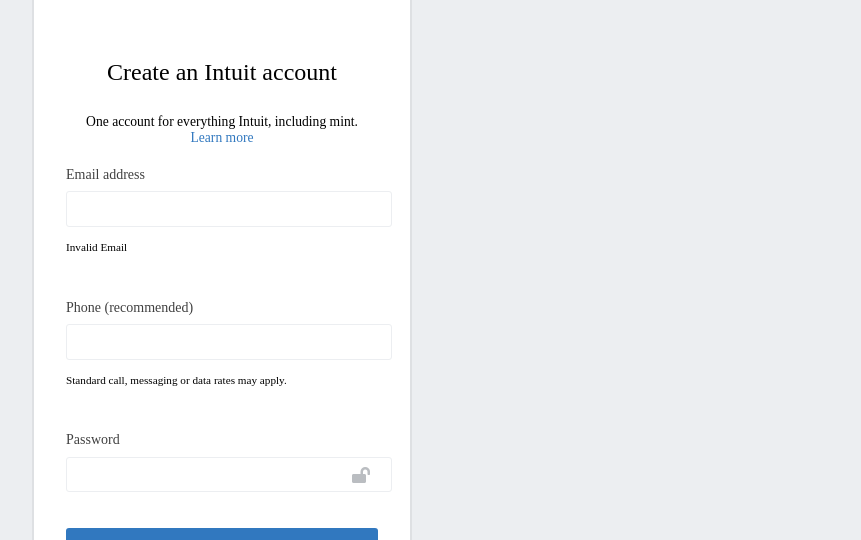
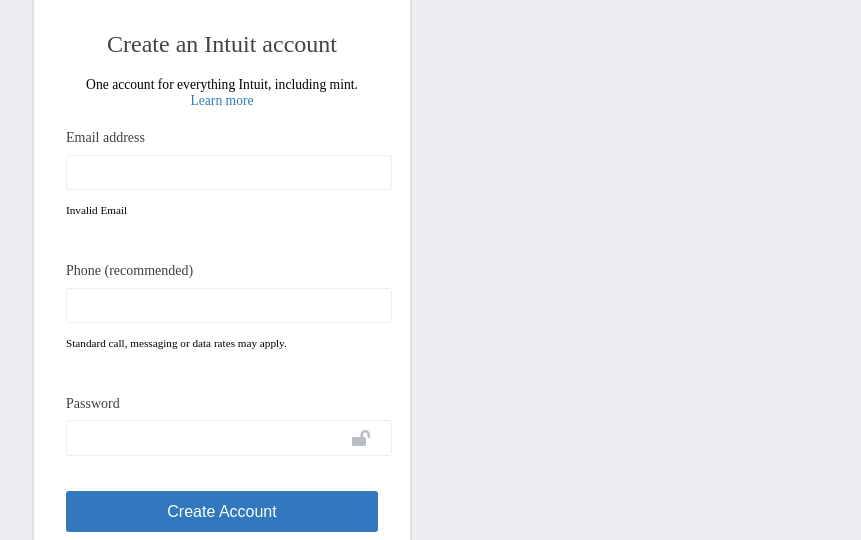
Before and after one commit to layzrd/signup-page, a website: page index.html in a window 1280 px wide. Shown: the part 185-725 px from the top of the page, without its empty margins (418-1279 px from the left). Drawn offline with Linux system fonts and the light colour scheme.

Commit message:
add readme, license and fix spacing of form header

```diff
--- a/assets/css/style.css
+++ b/assets/css/style.css
@@ -1,6 +1,7 @@
 body,
 p,
-ul {
+ul,
+h2 {
   margin: 0;
 }
 
@@ -18,7 +19,7 @@
 }
 
 .big-text {
-  font-size: 1.5em;
+  color: #434343;
   font-weight: 100;
   line-height: 1.8em;
   text-align: center;
@@ -67,6 +68,11 @@
   width: 380px;
 }
 
+.form-header {
+  padding-bottom: 0.7em;
+  padding-top: 0.5em;
+}
+
 .inp-field {
   border: 1px solid #eceef1;
   border-radius: 3px;
@@ -113,7 +119,7 @@
 
 .sign-up {
   background-color: #fff;
-  padding: 2em;
+  padding: 1em 2em;
 }
 
 .inp-container {
```
Also changed, not shown: README.md (added), docs/app_screenshot.png (added), 1 other file.
